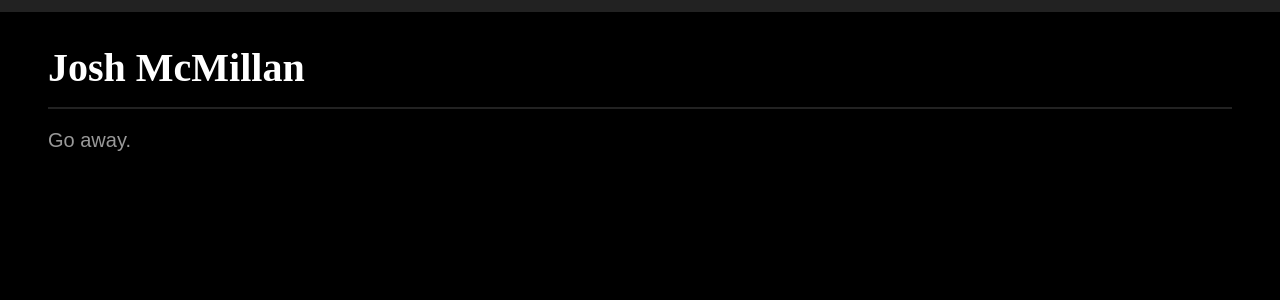
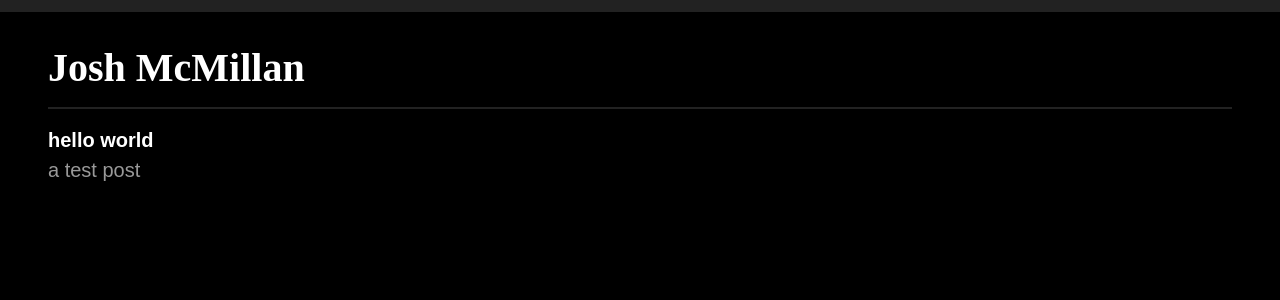
Before and after one commit to mcmillan/joshmcmillan.com, a React app: page /bllleeeerrrrghhhhh in a window 1280 px wide. Shown: the top 300 px of the page. Built offline with nearby package versions, Linux system fonts and the light colour scheme; the HTML template or start-up script is replaced by a standard one; a web font is replaced by a local one.

Commit message:
Add blog index view

```diff
--- a/src/App.tsx
+++ b/src/App.tsx
@@ -8,6 +8,7 @@ import Body from "./components/Body";
 import Home from "./pages/Home";
 import NotFound from "./pages/NotFound";
 import BlogPost from "./pages/BlogPost";
+import BlogIndex from "./pages/BlogIndex";
 
 import { BrowserRouter, Route, Switch } from "react-router-dom";
 import { blogPath } from "./util/paths";
@@ -27,6 +28,7 @@ export default () => (
       <Body>
         <Switch>
           <Route path="/" component={Home} exact />
+          <Route path={blogPath()} component={BlogIndex} exact />
           <Route path={blogPath(":id")} component={BlogPost} />
           <Route component={NotFound} />
         </Switch>
--- /dev/null
+++ b/src/components/BlogPostSummary.tsx
@@ -0,0 +1,34 @@
+import * as React from "react";
+import { Link } from "react-router-dom";
+import styled from "styled-components";
+import { blogPath } from "../util/paths";
+
+interface Props {
+  id: string;
+  title: string;
+  description: string;
+}
+
+export default (props: Props) => (
+  <Summary to={blogPath(props.id)}>
+    <Title>{props.title}</Title>
+    <Description>{props.description}</Description>
+  </Summary>
+);
+
+const Summary = styled(Link)`
+  padding-bottom: 1rem;
+  display: block;
+  font-family: "GT Eesti", sans-serif;
+  font-size: 1.25rem;
+  line-height: 1.5;
+  color: #999;
+  text-decoration: none;
+`;
+
+const Title = styled.div`
+  color: #fff;
+  font-weight: bold;
+`;
+
+const Description = styled.div``;
--- /dev/null
+++ b/src/pages/BlogIndex.tsx
@@ -0,0 +1,13 @@
+import * as React from "react";
+import { Fragment } from "react";
+import BlogPostSummary from "../components/BlogPostSummary";
+
+export default () => (
+  <Fragment>
+    <BlogPostSummary
+      id="hello-world"
+      title="hello world"
+      description="a test post"
+    />
+  </Fragment>
+);
```
